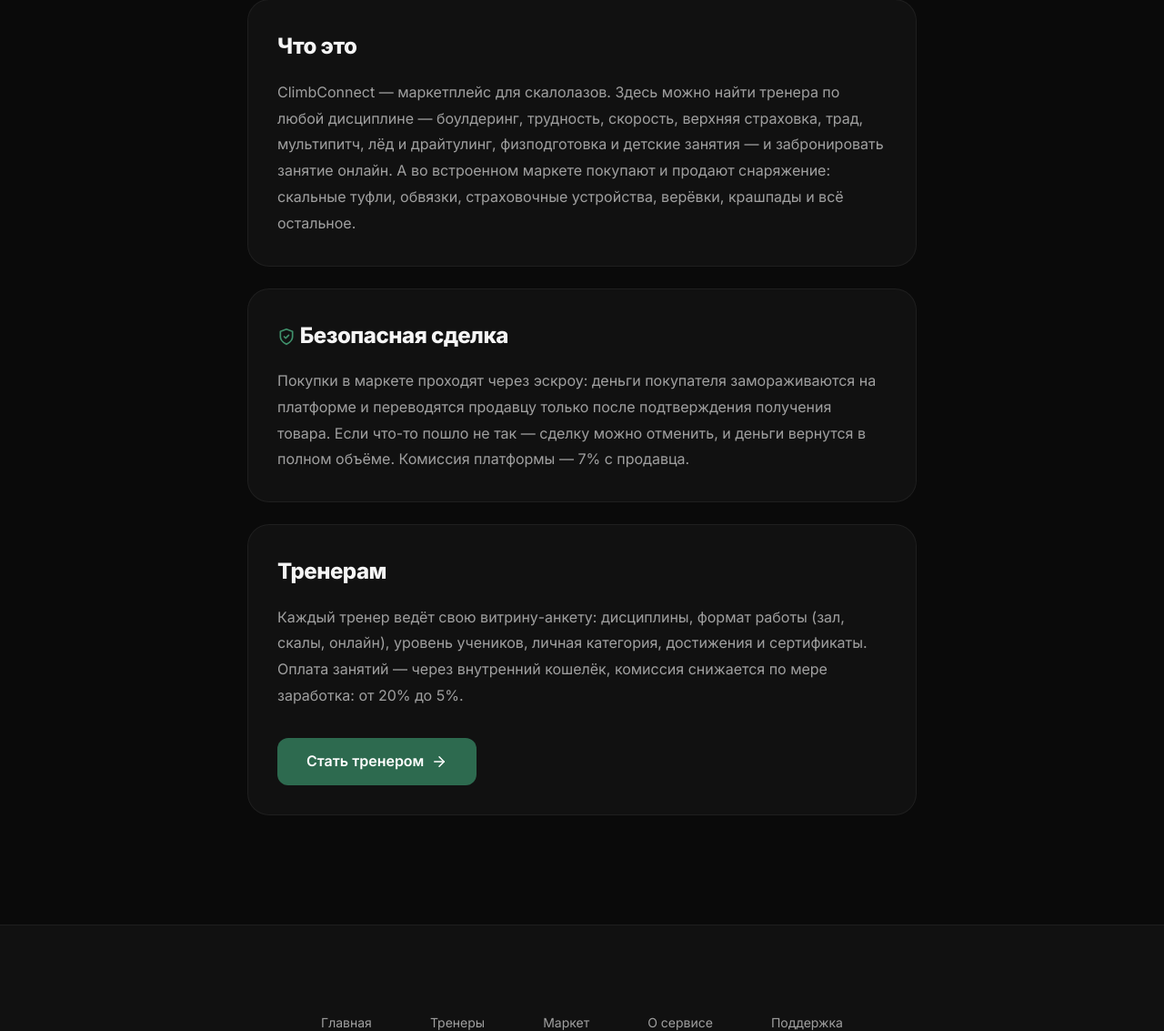
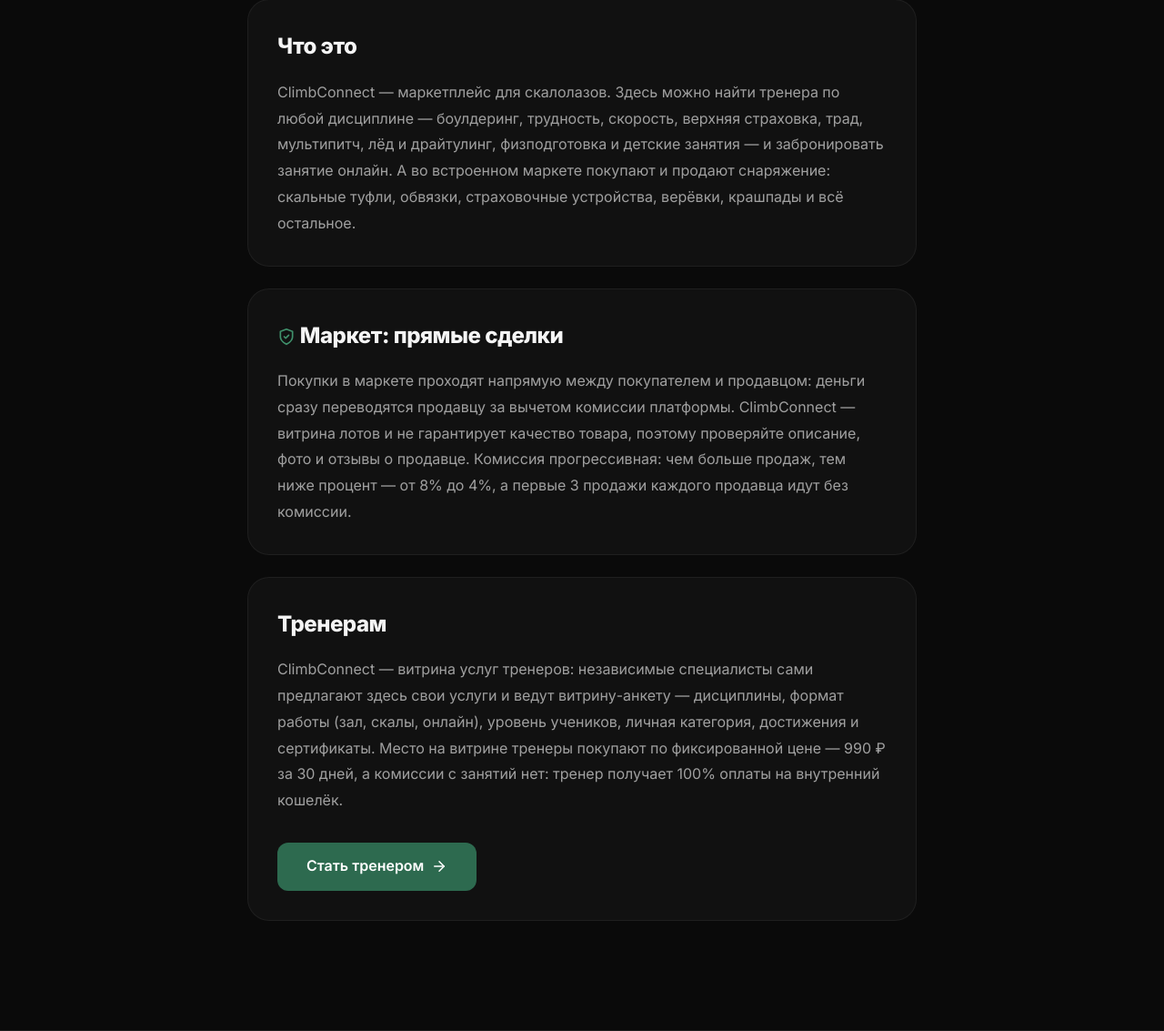
Before and after one commit to kirin2461/trainer-marketplace, a FastAPI app: page /about in a window 1280 px wide. Shown: the part 229-1362 px from the top of the page at 91% size. Run offline with FastAPI, Linux system fonts and the light colour scheme.

Commit message:
templates: wallet, about

```diff
--- a/templates/about.html
+++ b/templates/about.html
@@ -25,22 +25,25 @@
         <div class="profile-section reveal">
             <h2 class="section-title" style="font-size:1.5rem;">
                 <svg class="icon icon-sm" style="color:var(--accent-light);"><use href="#icon-shield-check"/></svg>
-                Безопасная сделка
+                Маркет: прямые сделки
             </h2>
             <p style="color: var(--text-secondary); line-height: 1.8;">
-                Покупки в маркете проходят через эскроу: деньги покупателя замораживаются на платформе
-                и переводятся продавцу только после подтверждения получения товара.
-                Если что-то пошло не так — сделку можно отменить, и деньги вернутся в полном объёме.
-                Комиссия платформы — 7% с продавца.
+                Покупки в маркете проходят напрямую между покупателем и продавцом: деньги сразу переводятся
+                продавцу за вычетом комиссии платформы. ClimbConnect — витрина лотов и не гарантирует качество
+                товара, поэтому проверяйте описание, фото и отзывы о продавце.
+                Комиссия прогрессивная: чем больше продаж, тем ниже процент — от 8% до 4%,
+                а первые 3 продажи каждого продавца идут без комиссии.
             </p>
         </div>
 
         <div class="profile-section reveal">
             <h2 class="section-title" style="font-size:1.5rem;">Тренерам</h2>
             <p style="color: var(--text-secondary); line-height: 1.8;">
-                Каждый тренер ведёт свою витрину-анкету: дисциплины, формат работы (зал, скалы, онлайн),
-                уровень учеников, личная категория, достижения и сертификаты. Оплата занятий — через внутренний
-                кошелёк, комиссия снижается по мере заработка: от 20% до 5%.
+                ClimbConnect — витрина услуг тренеров: независимые специалисты сами предлагают здесь свои
+                услуги и ведут витрину-анкету — дисциплины, формат работы (зал, скалы, онлайн),
+                уровень учеников, личная категория, достижения и сертификаты.
+                Место на витрине тренеры покупают по фиксированной цене — 990 ₽ за 30 дней,
+                а комиссии с занятий нет: тренер получает 100% оплаты на внутренний кошелёк.
             </p>
             <div style="margin-top: var(--space-md);">
                 <a href="/register" class="btn btn-primary btn-icon">Стать тренером <svg class="icon"><use href="#icon-arrow-right"/></svg></a>
--- a/templates/wallet.html
+++ b/templates/wallet.html
@@ -35,7 +35,7 @@
             <div class="metric-row">
                 <div>
                     <div style="font-weight: 600; color: var(--text-primary);">{{ t.description }}</div>
-                    <small style="color: var(--text-muted);">{{ t.type|capitalize }} • {{ t.created_at.strftime('%d.%m.%Y') if t.created_at else '' }}</small>
+                    <small style="color: var(--text-muted);">{{ t.type|capitalize }} • {{ t.created_at.strftime('%d.%m.%Y') if t.created_at else '' }}{% if t.status == 'pending' %} • <span style="color: var(--accent-light);">ожидает оплаты</span>{% endif %}</small>
                 </div>
                 <div style="text-align: right;">
                     <div style="font-weight: 700; color: {% if t.amount > 0 %}var(--success){% else %}var(--text-primary){% endif %};">
@@ -53,8 +53,9 @@ async function deposit(amount) {
     form.append('amount', amount);
     const res = await fetch('/api/wallet/deposit', {method: 'POST', body: form});
     const data = await res.json();
+    if (data.payment_url) { window.location.href = data.payment_url; return; }
     if (data.success) { alert('Кошелек пополнен на ' + amount + '  руб.'); location.reload(); }
-    else alert('Ошибка');
+    else alert(data.detail || 'Ошибка');
 }
 </script>
 {% endblock %}
```
